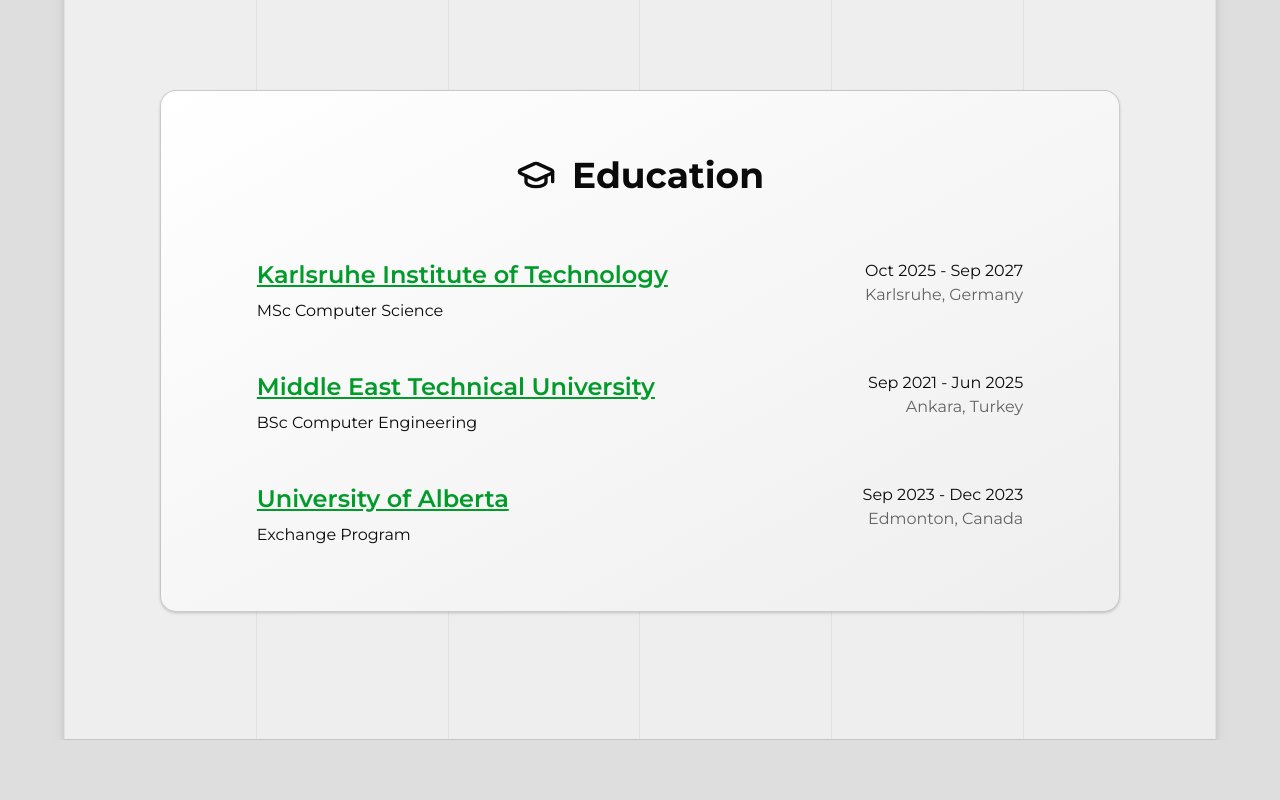
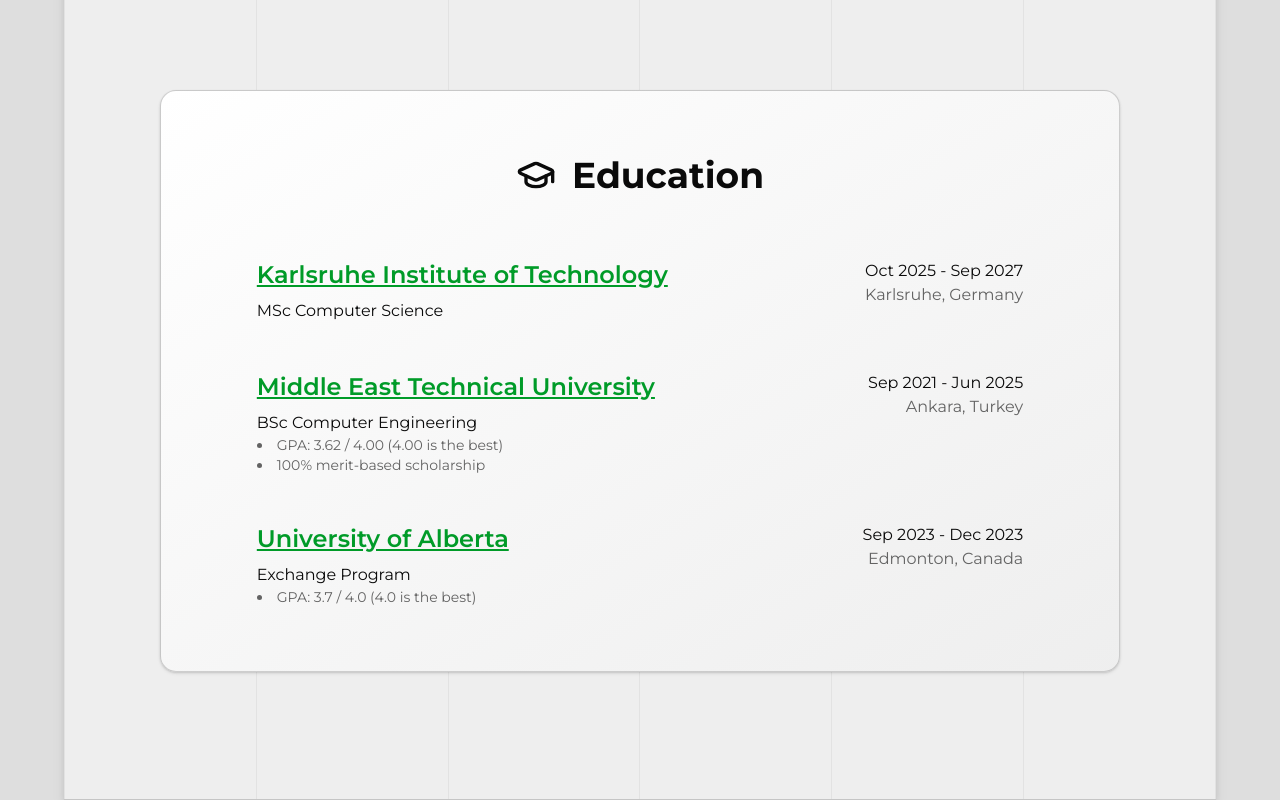
Before and after one commit to Akbro23/akbro23.github.io, a Next.js app: page / in a window 1280 px wide. Shown: the part 1772-2572 px from the top of the page. Before the commit the page ends 2512 px from the top, so only its background shows below. Built offline with nearby package versions, Linux system fonts and the light colour scheme.

Commit message:
feat: add highlights to education

```diff
--- a/components/education.tsx
+++ b/components/education.tsx
@@ -7,6 +7,7 @@
     name: "Karlsruhe Institute of Technology",
     href: "https://www.kit.edu/",
     degree: "MSc Computer Science",
+    highlights: [],
     date: "Oct 2025 - Sep 2027",
     location: "Karlsruhe, Germany",
   },
@@ -14,6 +15,10 @@
     name: "Middle East Technical University",
     href: "https://www.metu.edu.tr/",
     degree: "BSc Computer Engineering",
+    highlights: [
+      "GPA: 3.62 / 4.00 (4.00 is the best)",
+      "100% merit-based scholarship",
+    ],
     date: "Sep 2021 - Jun 2025",
     location: "Ankara, Turkey",
   },
@@ -21,6 +26,7 @@
     name: "University of Alberta",
     href: "https://www.ualberta.ca/",
     degree: "Exchange Program",
+    highlights: ["GPA: 3.7 / 4.0 (4.0 is the best)",],
     date: "Sep 2023 - Dec 2023",
     location: "Edmonton, Canada",
   },
@@ -31,7 +37,7 @@
     <section id="education" className="py-32">
       <Section>
         <div className="flex items-center justify-center gap-4 mx-auto">
-          <GraduationCap className="w-10 h-10"/>
+          <GraduationCap className="w-10 h-10" />
           <h2 className="font-bold text-4xl">Education</h2>
         </div>
 
@@ -43,6 +49,7 @@
                 name={edu.name}
                 href={edu.href}
                 degree={edu.degree}
+                highlights={edu.highlights}
                 date={edu.date}
                 location={edu.location}
               />
@@ -58,12 +65,14 @@
   name,
   href,
   degree,
+  highlights,
   date,
   location,
 }: {
   name: string;
   href: string;
   degree: string;
+  highlights: string[],
   date: string;
   location: string;
 }) => (
@@ -75,6 +84,11 @@
         </h3>
       </Link>
       <p className="mt-2">{degree}</p>
+      <ul className="list-disc list-inside text-muted-foreground text-sm">
+        {highlights.map((hi, index) => (
+          <li key={index}>{hi}</li>
+        ))}
+      </ul>
     </div>
     <div className="lg:text-right">
       <p>{date}</p>
```
